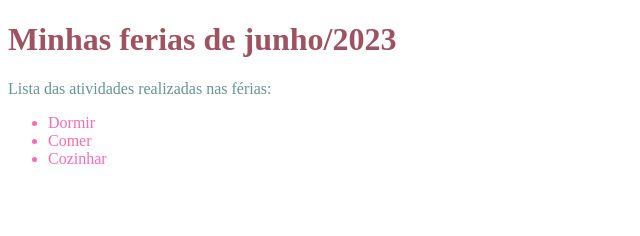
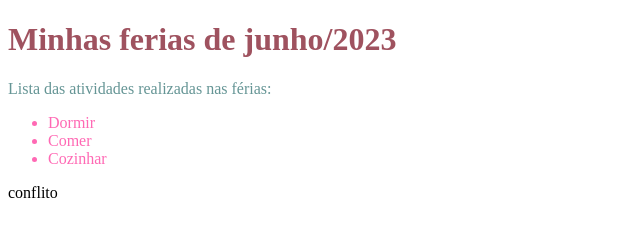
Before and after one commit to izabelespanhol/ferias, a plain HTML site: page index.html in a window 1280 px wide. Shown: the full height of the page, 0-640 px from the left. Drawn offline with Linux system fonts and the light colour scheme.

Commit message:
isto gerará um conflito

```diff
--- a/index.html
+++ b/index.html
@@ -14,5 +14,6 @@
         <li>Comer</li>
         <li>Cozinhar</li>
     </ul>
+    <div>conflito</div>
 </body>
 </html>
```
